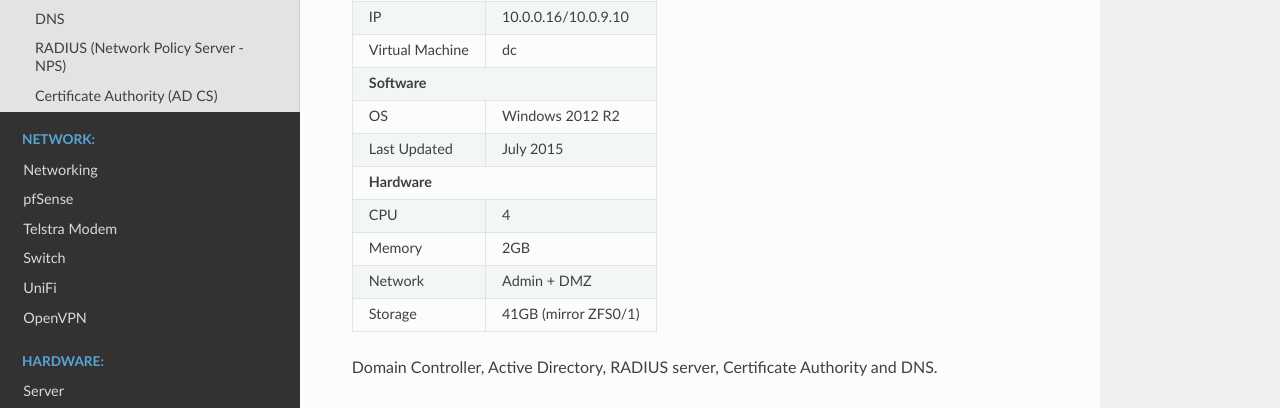
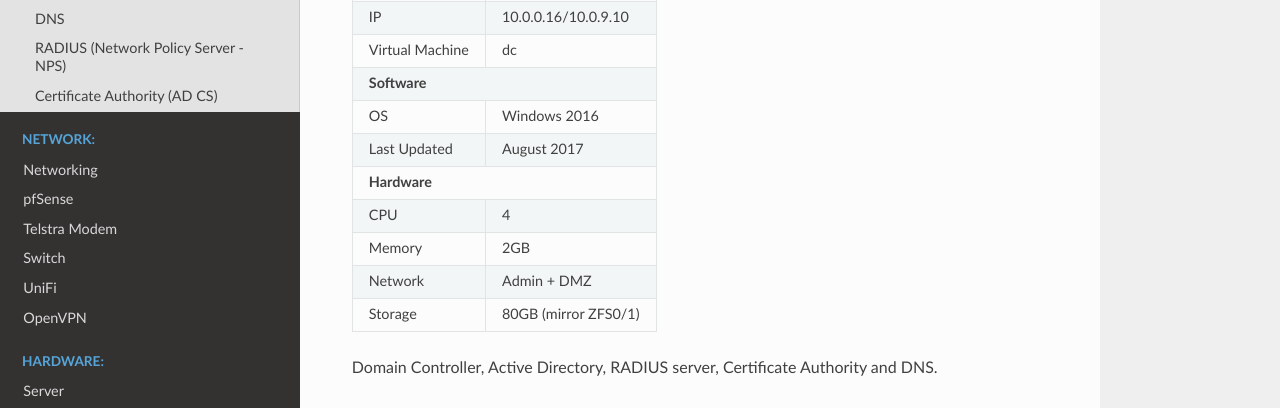
Before and after one commit to jodunk/documentation, a Sphinx documentation site: the page built from docs/infrastructure/domaincontroller/domaincontroller.rst, in a window 1280 px wide and 900 px high. Shown: the part 225-633 px from the top of the window. Built offline with Sphinx 7.4.7 and the Read the Docs theme 2.0.0, drawn with Linux system fonts in a browser that asks for light colours.

Commit message:
Domain Controller updated

```diff
--- a/docs/infrastructure/domaincontroller/domaincontroller.rst
+++ b/docs/infrastructure/domaincontroller/domaincontroller.rst
@@ -12,9 +12,9 @@ Domain Controller
 +-------------------+--------------------+
 | **Software**                           |
 +-------------------+--------------------+
-| OS                | Windows 2012 R2    |
+| OS                | Windows 2016       |
 +-------------------+--------------------+
-| Last Updated      | July 2015          |
+| Last Updated      | August 2017        |
 +-------------------+--------------------+
 | **Hardware**                           |
 +-------------------+--------------------+
@@ -24,7 +24,7 @@ Domain Controller
 +-------------------+--------------------+
 | Network           | Admin + DMZ        |
 +-------------------+--------------------+
-| Storage           |41GB (mirror ZFS0/1)|
+| Storage           |80GB (mirror ZFS0/1)|
 +-------------------+--------------------+
 
 Domain Controller, Active Directory, RADIUS server, Certificate Authority and DNS.
```
